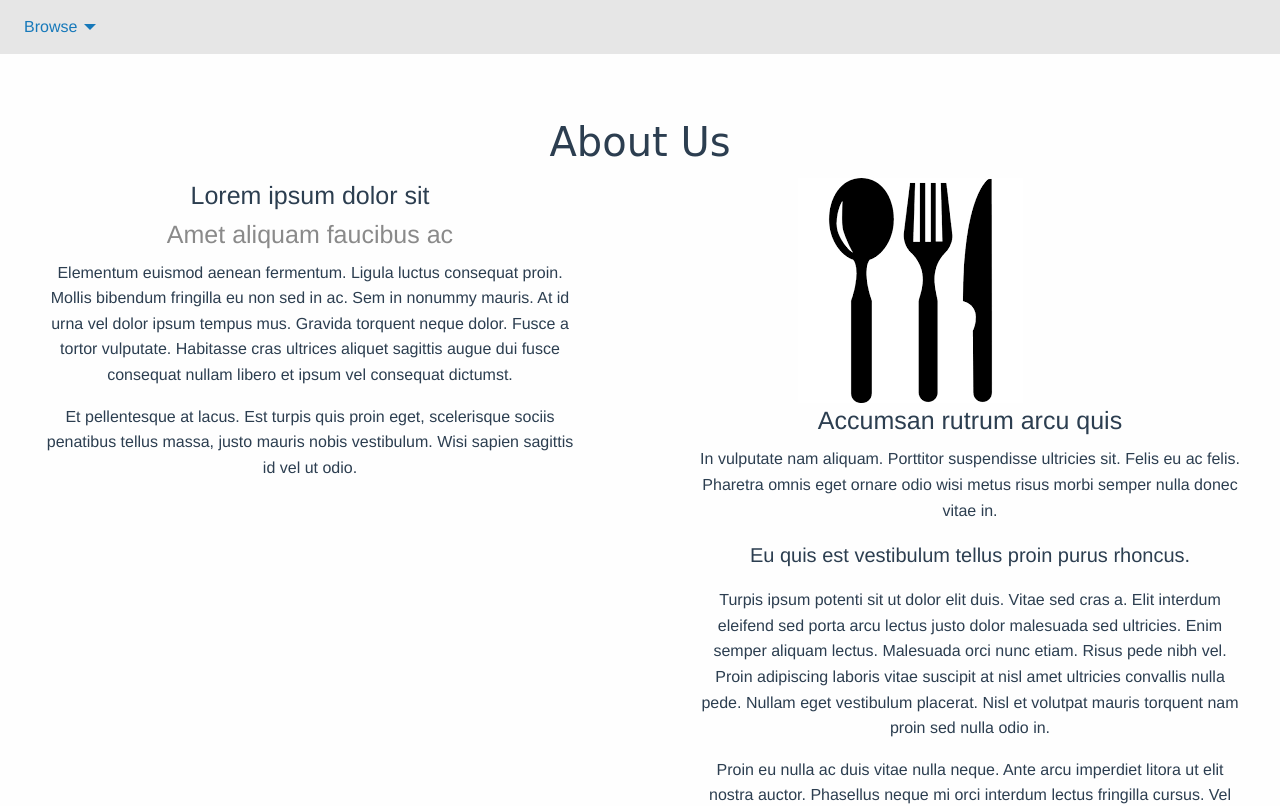
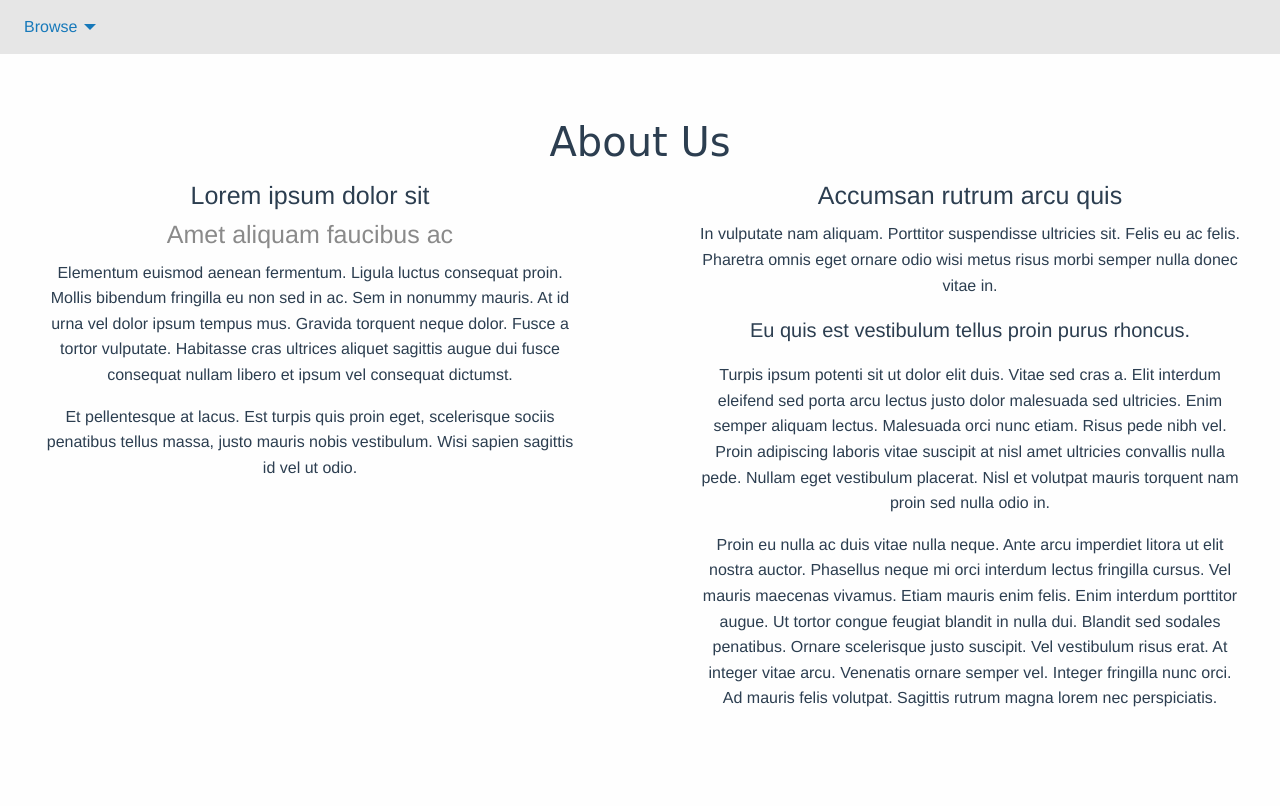
Before and after one commit to bitjawn/VAP, a Vue app: page /about in a window 1280 px wide. Shown: the top 806 px of the page. Built offline with nearby package versions, Linux system fonts and the light colour scheme.

Commit message:
Initial commit

```diff
--- a/src/components/About.vue
+++ b/src/components/About.vue
@@ -2,7 +2,6 @@
   <div class="about">
     <h2>{{msg}}</h2>
      <div class="row v-scroll">
-        <img src="graphics/background4.png" class="about">
         <div class="left-floater">
             <h4>Lorem ipsum dolor sit<div class="subheader">Amet aliquam faucibus ac</div></h4>
             <p>
```
